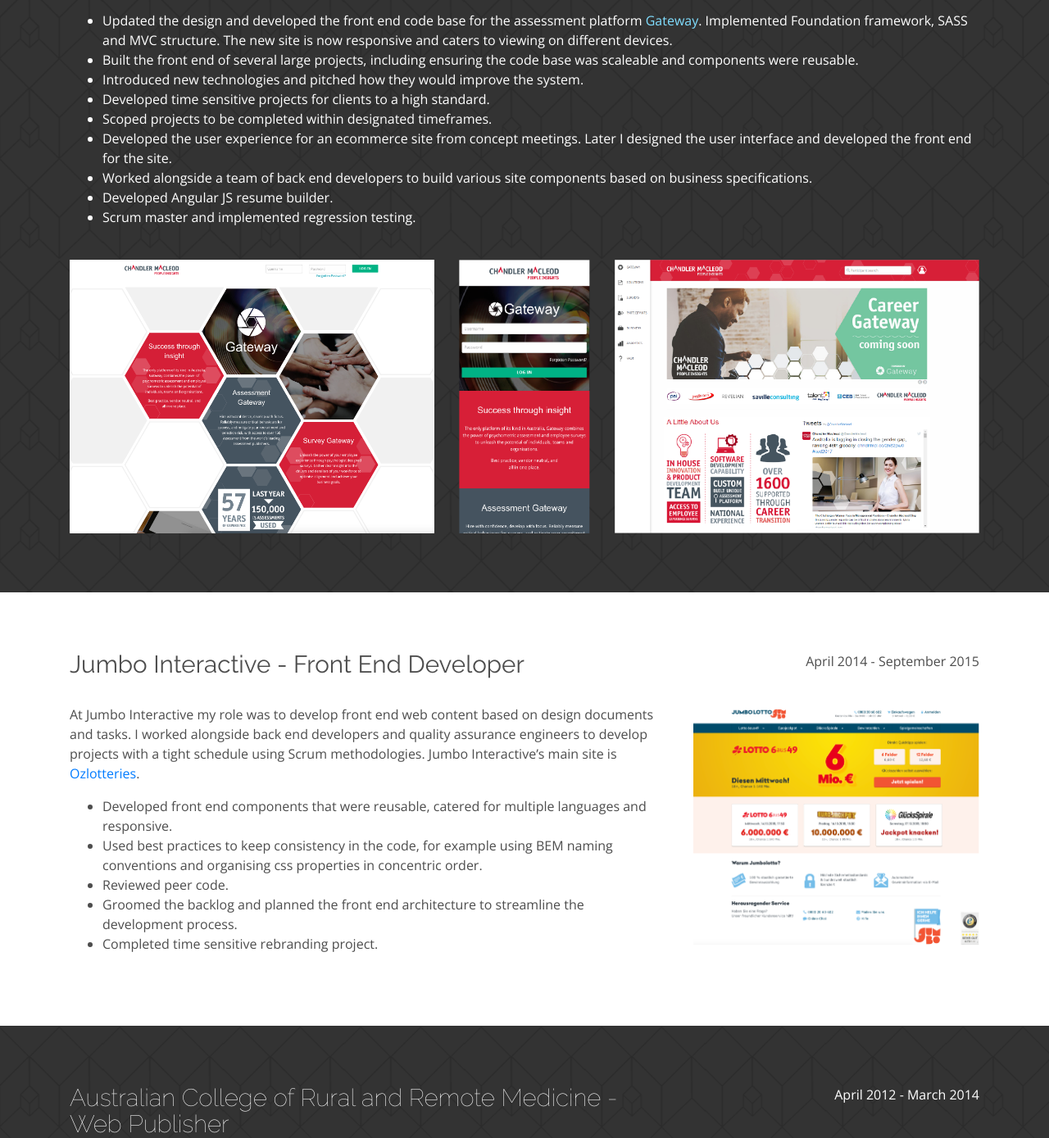
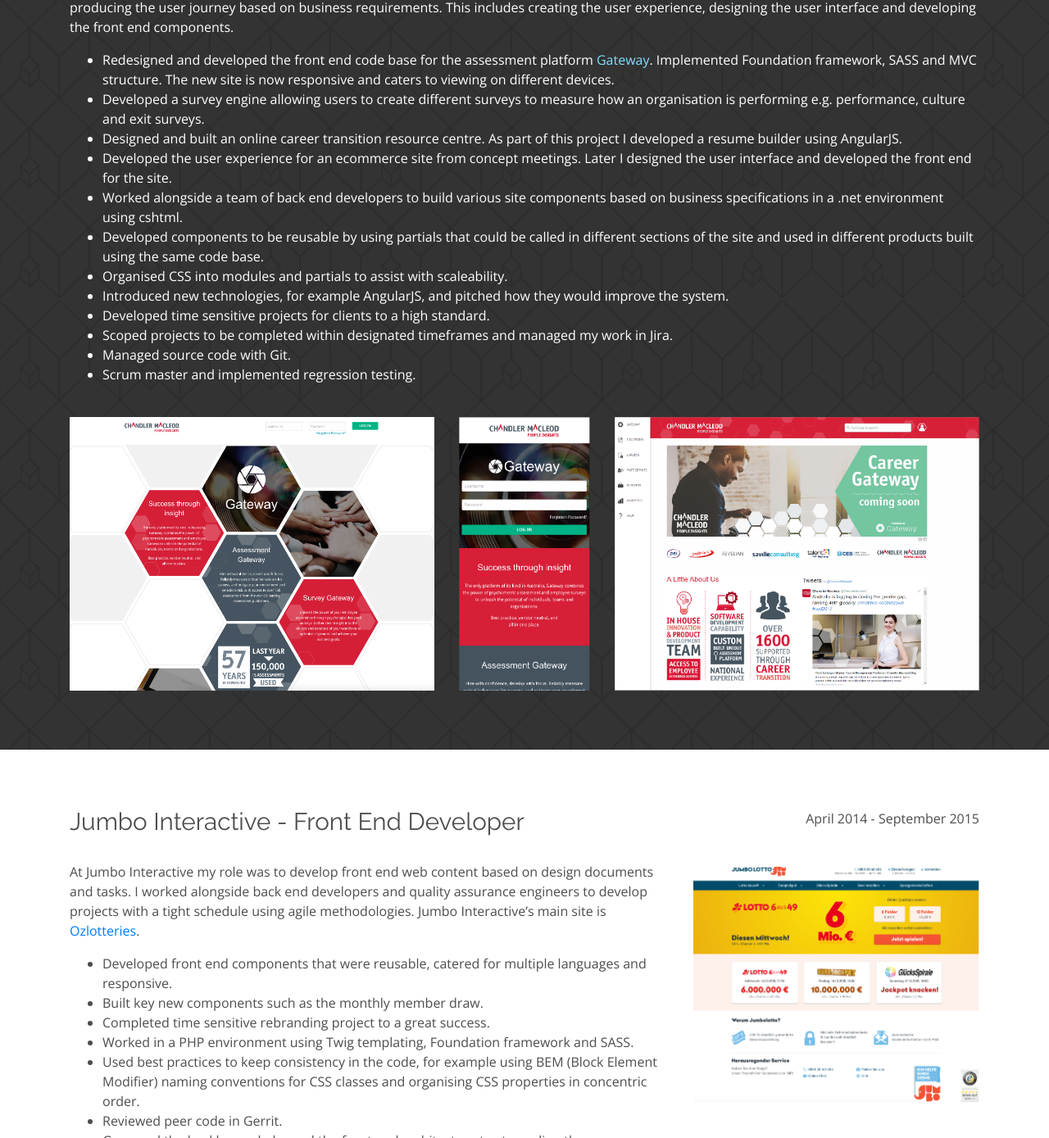
Before and after one commit to tabar/portfolio, a plain HTML site: page index.html in a window 1280 px wide. Shown: the part 1411-2800 px from the top of the page at 82% size. Drawn offline with nearby package versions, Linux system fonts and the light colour scheme.

Commit message:
Text update
content text update

```diff
--- a/index.html
+++ b/index.html
@@ -20,7 +20,7 @@
 				<div class="row justify-content-md-center">
 					<div class="col-md-6 intro__content">
 						<h1>TEGAN BARRY</h1>
-						<p>Over six years experience as a front end developer with a history of successful projects.  Diligent and hard working with an enthusiastic passion for development and creative design.</p>
+						<p>Over six years experience as a front end developer with a history of successful projects.  Diligent and hard working with an enthusiastic passion for development and creative design.  Seeking a challenging front end development position with a focus on creating beautiful interfaces.</p>
 					</div>
 				</div>
 			</div>
@@ -37,7 +37,7 @@
 					</div>
 					<div class="col-12 col-lg-6">
 						<div class="skill">
-							<h2 class="skill__title">Web Languages</h2>
+							<h2 class="skill__title">Web</h2>
 							<p>HTML/HTML5, CSS/CSS3, SASS, Foundation, Bootstrap, Twig, cshtml, jQuery, Javascript, Angular JS, Git, .Net and PHP MVC environments.</p>
 
 						</div>
@@ -72,14 +72,17 @@
 				</div>
 				<p>At Chandler Macleod, I currently work in the Innovation and Product Development team in the psychometric assessment department.  My role entails producing the user journey based on business requirements.  This includes creating the user experience, designing the user interface and developing the front end components.</p>
 				<ul>
-					<li>Updated the design and developed the front end code base for the assessment platform <a class="dark__link" href="https://gateway.chandlermacleod.com/Gateway/">Gateway</a>.  Implemented Foundation framework, SASS and MVC structure. The new site is now responsive and caters to viewing on different devices.</li>
-					<li>Built the front end of several large projects, including ensuring the code base was scaleable and components were reusable.</li>
-					<li>Introduced new technologies and pitched how they would improve the system.</li>
+					<li>Redesigned and developed the front end code base for the assessment platform <a class="dark__link" href="https://gateway.chandlermacleod.com/Gateway/">Gateway</a>. Implemented Foundation framework, SASS and MVC structure. The new site is now responsive and caters to viewing on different devices.</li>
+					<li>Developed a survey engine allowing users to create different surveys to measure how an organisation is performing e.g. performance, culture and exit surveys.</li>
+					<li>Designed and built an online career transition resource centre.  As part of this project I developed a resume builder using AngularJS.</li>
+					<li>Developed the user experience for an ecommerce site from concept meetings.  Later I designed the user interface and developed the front end for the site.</li>
+					<li>Worked alongside a team of back end developers to build various site components based on business specifications in a .net environment using cshtml.</li>
+					<li>Developed components to be reusable by using partials that could be called in different sections of the site and used in different products built using the same code base.</li>
+					<li>Organised CSS into modules and partials to assist with scaleability.</li>
+					<li>Introduced new technologies, for example AngularJS, and pitched how they would improve the system.</li>
 					<li>Developed time sensitive projects for clients to a high standard.</li>
-					<li>Scoped projects to be completed within designated timeframes.</li>
-					<li>Developed the user experience for an ecommerce site from concept meetings.  Later I designed the user interface and developed the front end for the site.</li>
-					<li>Worked alongside a team of back end developers to build various site components based on business specifications.</li>
-					<li>Developed Angular JS resume builder.</li>
+					<li>Scoped projects to be completed within designated timeframes and managed my work in Jira.</li>
+					<li>Managed source code with Git.</li>
 					<li>Scrum master and implemented regression testing.</li>
 				</ul>
 				<div class="row dark__images">
@@ -107,13 +110,15 @@
 				</div>
 				<div class="row">
 					<div class="col-12 col-md-8">
-						<p>At Jumbo Interactive my role was to develop front end web content based on design documents and tasks.  I worked alongside back end developers and quality assurance engineers to develop projects with a tight schedule using Scrum methodologies.  Jumbo Interactive’s main site is <a href="https://www.ozlotteries.com">Ozlotteries</a>.</p>
+						<p>At Jumbo Interactive my role was to develop front end web content based on design documents and tasks.  I worked alongside back end developers and quality assurance engineers to develop projects with a tight schedule using agile methodologies.  Jumbo Interactive’s main site is <a href="https://www.ozlotteries.com">Ozlotteries</a>.</p>
 						<ul>
 							<li>Developed front end components that were reusable, catered for multiple languages and responsive.</li>
-							<li>Used best practices to keep consistency in the code, for example using BEM naming conventions and organising css properties in concentric order.</li>
-							<li>Reviewed peer code.</li>
+							<li>Built key new components such as the monthly member draw.</li>
+							<li>Completed time sensitive rebranding project to a great success.</li>
+							<li>Worked in a PHP environment using Twig templating, Foundation framework and SASS.</li>
+							<li>Used best practices to keep consistency in the code, for example using BEM (Block Element Modifier) naming conventions for CSS classes and organising CSS properties in concentric order.</li>
+							<li>Reviewed peer code in Gerrit.</li>
 							<li>Groomed the backlog and planned the front end architecture to streamline the development process.</li>
-							<li>Completed time sensitive rebranding project.</li>
 						</ul>
 					</div>
 					<div class="col-12 col-md-4">
@@ -137,8 +142,8 @@
 						<p>The Australian College of Rural and Remote Medicine (ACRRM) is a medical college that specialises in general practice for rural doctors.  One of their services is to supply doctors with online educational modules through their website.  My main role was to develop and maintain these modules and ACRRM’s other websites.</p>
 						<ul>
 							<li>Managed client expectations whilst building a variety of learning modules.</li>
-							<li>Developed several mobile applications using front end tools and PhoneGap.  I developed two conference apps (RMA2012, RMA2013) and GP Pain Help.  All apps were released for iOS and Android.</li>
-							<li>Created an interactive dermatology game (Whack-A-Mole) for a conference booth. In addition I constructed a physical arcade style game controller.</li>
+							<li>Developed several mobile applications using HTML, CSS, jQuery and PhoneGap.  I developed two conference apps (RMA2012, RMA2013) and GP Pain Help.  All apps were released for iOS and Android.</li>
+							<li>Created an interactive dermatology game (Whack-A-Mole) for a conference booth. In addition I constructed a physical arcade style game controller, using buttons and a keyboard encoder.</li>
 						</ul>
 					</div>
 					<div class="col-12 col-md-4">
@@ -155,7 +160,7 @@
 						<h3 class="text-md-center">Intranet and Web Systems Administrator</h3>
 						<p class="text-md-center">February 2011 - March 2012</p>
 						<p>At the school I was the administrator of several different content management systems: Microsoft SharePoint, Moodle and Mahara.  My role involved managing a variety of content and showing clients how to use the software to achieve what they needed and wanted.</p>
-						<p>I significantly increase site traffic to be three times the amount of log ons a month.  This increase was caused by having a friendly approach to assisting staff and using my graphic design skills to increase the site’s usability.</p>
+						<p>I significantly increase site traffic to be three times the amount of log ons a month.  This increase was caused by having a friendly approach to assisting staff and by designing different themes for the site that represented school events (eg a cupcake theme for a bake sale day) to attract attention.</p>
 					</div>
 					<div class="col-12 col-md">
 						<hr class="d-md-none">
```
